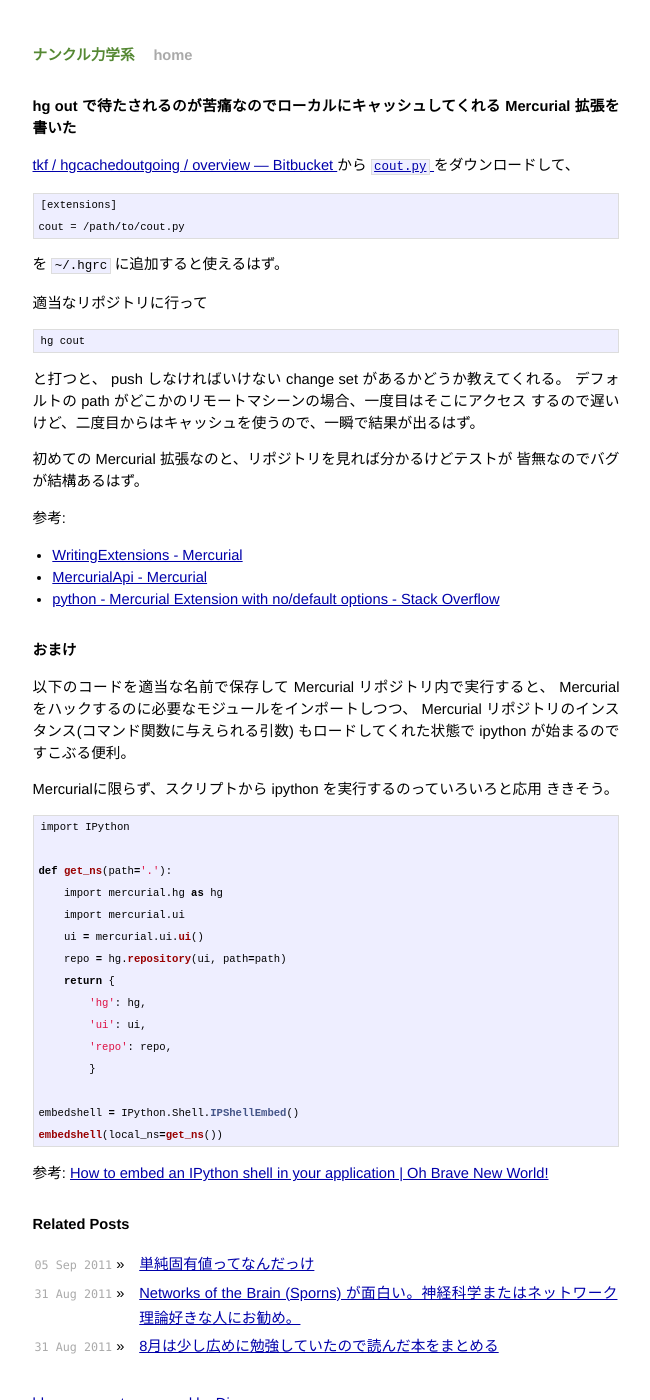
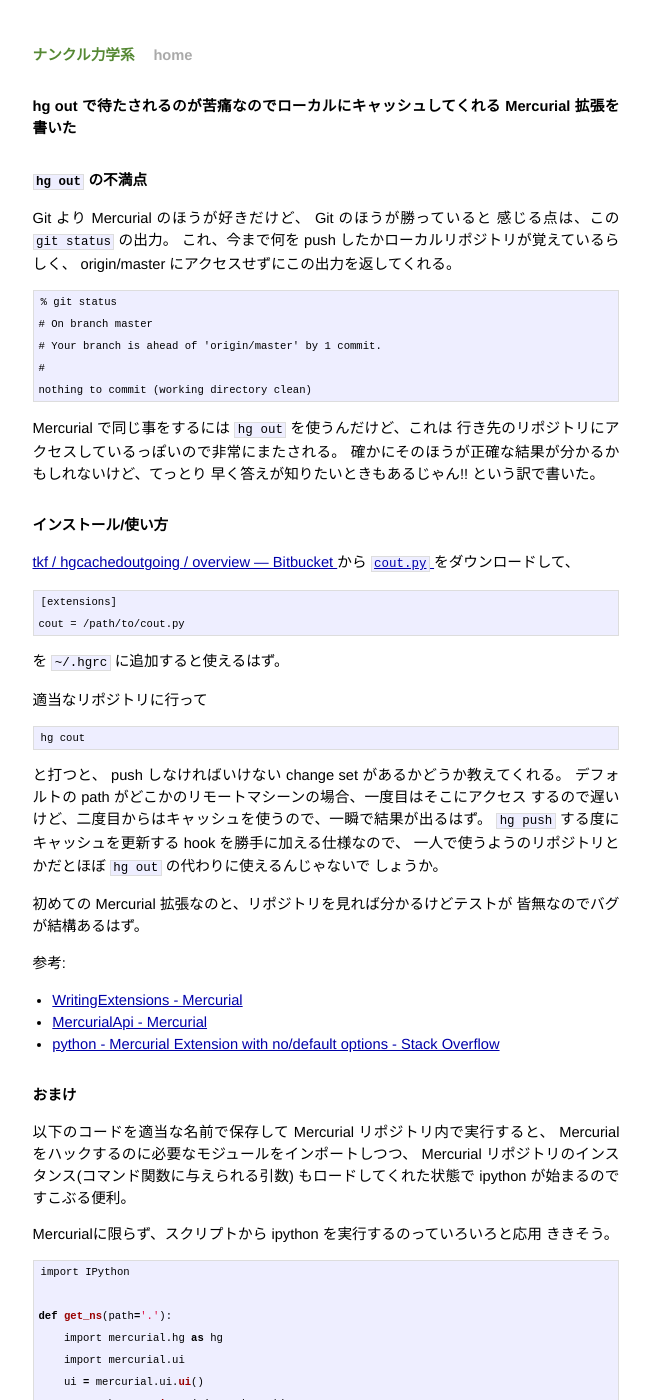
Before and after one commit to arataka/arataka.github.com, a Jekyll site: the page built from _posts/2011/09/2011-09-06-hg-cached-outgoing.markdown, in a window 1280 px wide and 1400 px high. Shown: the whole window, without its empty margins (314-964 px from the left). Built offline with Jekyll 4.4.1, drawn with Linux system fonts in a browser that asks for light colours; comment, search, counter and statistics services are not loaded.

Commit message:
added intro. to 2011-09-06-hg-cached-outgoing.

```diff
--- a/_posts/2011/09/2011-09-06-hg-cached-outgoing.markdown
+++ b/_posts/2011/09/2011-09-06-hg-cached-outgoing.markdown
@@ -4,6 +4,28 @@ title: hg out で待たされるのが苦痛なのでローカルにキャッシ
 ---
 
 # {{ page.title }} #
+
+
+## `hg out` の不満点 ##
+
+Git より Mercurial のほうが好きだけど、 Git のほうが勝っていると
+感じる点は、この `git status` の出力。
+これ、今まで何を push したかローカルリポジトリが覚えているらしく、
+origin/master にアクセスせずにこの出力を返してくれる。
+
+    % git status
+    # On branch master
+    # Your branch is ahead of 'origin/master' by 1 commit.
+    #
+    nothing to commit (working directory clean)
+
+Mercurial で同じ事をするには `hg out` を使うんだけど、これは
+行き先のリポジトリにアクセスしているっぽいので非常にまたされる。
+確かにそのほうが正確な結果が分かるかもしれないけど、てっとり
+早く答えが知りたいときもあるじゃん!! という訳で書いた。
+
+
+## インストール/使い方 ##
 
 [tkf / hgcachedoutgoing / overview — Bitbucket
 ](https://bitbucket.org/tkf/hgcachedoutgoing/)
@@ -24,10 +46,12 @@ title: hg out で待たされるのが苦痛なのでローカルにキャッシ
 と打つと、 push しなければいけない change set があるかどうか教えてくれる。
 デフォルトの path がどこかのリモートマシーンの場合、一度目はそこにアクセス
 するので遅いけど、二度目からはキャッシュを使うので、一瞬で結果が出るはず。
+`hg push` する度にキャッシュを更新する hook を勝手に加える仕様なので、
+一人で使うようのリポジトリとかだとほぼ `hg out` の代わりに使えるんじゃないで
+しょうか。
 
 初めての Mercurial 拡張なのと、リポジトリを見れば分かるけどテストが
 皆無なのでバグが結構あるはず。
-
 
 参考:
 
```
